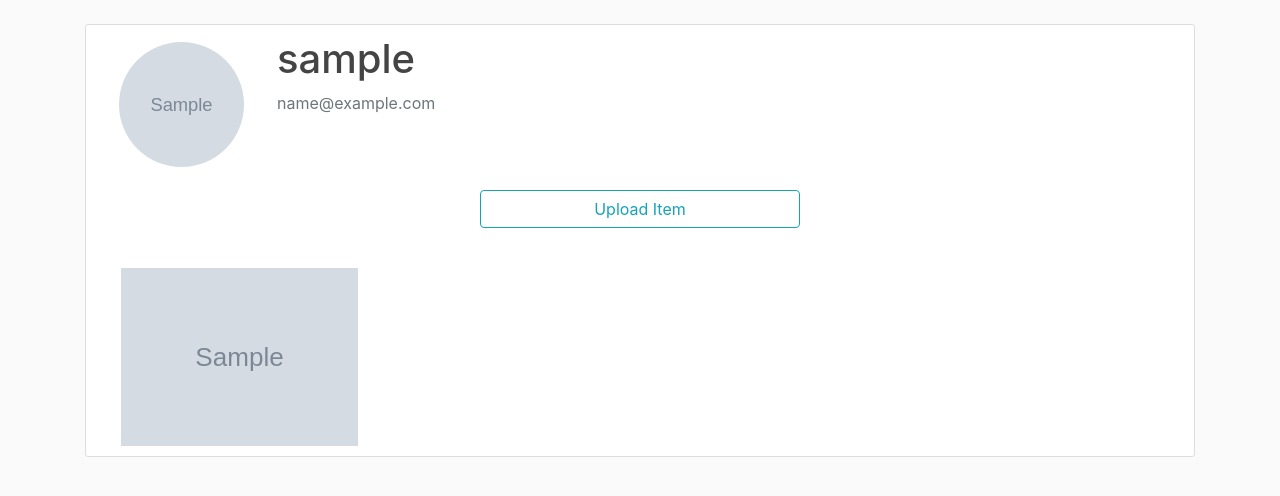
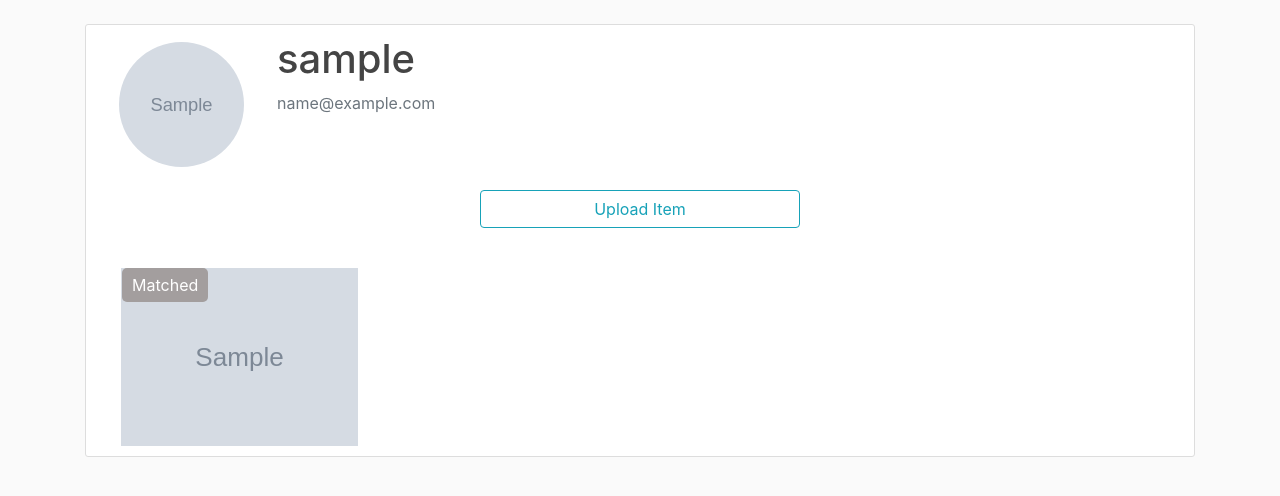
Before and after one commit to lukasmyth96/swapdrop, a Django app: page /profile/ in a window 1280 px wide. Shown: the part 56-552 px from the top of the page. Run offline with Django 3.2, Linux system fonts and the light colour scheme; a user stored in the database is signed in; tables that the repository leaves empty hold one stand-in row (values such as "Sample post"); grey boxes marked "Sample" are stand-in pictures; some libraries are stand-ins or nearby versions.

Commit message:
added corner icon

```diff
--- a/mysite/matches/templates/matches/make_offer.html
+++ b/mysite/matches/templates/matches/make_offer.html
@@ -5,7 +5,7 @@
             {% csrf_token %}
             <div class="form-group" style="text-align: center">
                 <h2>Select which items you want to offer</h2>
-                <button class="btn btn-outline-info" type="submit">Submit</button>
+                <button class="btn btn-outline-info" type="submit">Send Offer</button>
             </div>
             {% include 'matches/_make_offer_feed_component.html' %}
         </form>
--- a/mysite/products/models.py
+++ b/mysite/products/models.py
@@ -1,36 +1,15 @@
 from django.db import models
+from django.apps import apps
 from django.utils import timezone
-from django.utils.translation import ugettext_lazy
 from django_enumfield import enum
 from django.contrib.auth.models import User
 from django.urls import reverse
 
 from PIL import Image
 
+from matches.model_enums import OfferStatus
+from .model_enums import ProductStatus
 from .validators import is_square_image
-
-
-class ProductStatus(enum.Enum):
-    LIVE = 0  # live on site
-    MATCHED = 1  # successfully matched
-    COLLECTED = 2  # successfully picked up by owner
-    DELIVERED = 3  # delivered
-
-    __default__ = LIVE
-
-    # InvalidStatusOperationError exception will be raised if we attempt an invalid transition
-    __transitions__ = {
-        MATCHED: (LIVE,),  # Can go from LIVE to MATCHED
-        COLLECTED: (MATCHED,),  # Can go from MATCHED to COLLECTED
-        DELIVERED: (COLLECTED,)  # Can go from collected to delivered
-    }
-
-    __labels__ = {
-        LIVE: ugettext_lazy("Live"),
-        MATCHED: ugettext_lazy("Matched"),
-        COLLECTED: ugettext_lazy("Collected"),
-        DELIVERED: ugettext_lazy("Delivered"),
-    }
 
 
 class Product(models.Model):
@@ -48,6 +27,15 @@ class Product(models.Model):
     def get_absolute_url(self):
         return reverse('product-detail', kwargs={'pk': self.pk})
 
+    @property
+    def number_of_offers(self):
+        """ Returns number of pending offers currently for this product
+
+        Note - using apps.get_model() to avoid circular import
+        """
+        Offer = apps.get_model('matches', 'Offer')
+        return len(Offer.objects.filter(desired_product=self, status=OfferStatus.PENDING))
+
     def save(self, force_insert=False, force_update=False, using=None, update_fields=None):
         super().save()
 
--- a/mysite/products/templates/products/_base_feed_component.html
+++ b/mysite/products/templates/products/_base_feed_component.html
@@ -8,7 +8,7 @@
 </div>
 <script>
     $(document).ready(function() {
-        let images = $('.grid-item');
+        let images = $('.grid-item, .offer-status-icon');
         let i
         for (i=0; i<images.length; i++){
             images[i].style.visibility = 'visible'
--- a/mysite/users/static/users/main.css
+++ b/mysite/users/static/users/main.css
@@ -1,25 +1,25 @@
-.outer {
-    position:relative;
-    width: 200px;
-    height: 300px;
-}
-.overlay {
-    display: none;
+/* Container needed to position the button. Adjust the width as needed */
+.product-container {
+  position: relative;
+  width: 50%;
 }
 
-.outer:hover .overlay {
-    display: block;
-    position: absolute;
-    width: 100%;
-    height: 100%;
-    background: black;
-    opacity: 0.7;
-    top: 0;
+/* Make the image responsive */
+.product-container img {
+  width: 100%;
+  height: auto;
 }
-.text {
-    position: absolute;
-    top: 50%;
-    left: 50%;
-    transform:translate(-50%, -50%);
-    color:white;
+
+/* Style the button and place it in the middle of the container/image */
+.product-container .offer-status-icon {
+  position: absolute;
+  top: 0px;
+  left: 6%;
+  background-color: #a39e9e;
+  color: white;
+  font-size: 16px;
+  padding: 5px 10px;
+  border: none;
+  cursor: pointer;
+  border-radius: 5px;
 }
--- a/mysite/users/templates/users/_profile_feed_component.html
+++ b/mysite/users/templates/users/_profile_feed_component.html
@@ -1,8 +1,14 @@
 {% extends "products/_base_feed_component.html" %}
 {% block single_product %}
-  <div class="col-md-3" style="margin-top:20px">
+  <div class="col-md-3 product-container" style="margin-top:20px">
       <a href="{% url 'product-detail' product.id %}" style="width: 100%">
         <img class="grid-item thumbnail" src="{{ product.image.url }}" style="width: 100%; visibility: hidden">
       </a>
+
+      {% if product.status.label == 'Live' %}
+      <a class="offer-status-icon" style="visibility: hidden" href="{% url 'review-offers' product.id %}"> {{ product.number_of_offers }} offers</a>
+      {% else %}
+      <p class="offer-status-icon" style="visibility: hidden"> Matched</p>
+      {% endif %}
   </div>
 {% endblock %}
--- a/mysite/users/views.py
+++ b/mysite/users/views.py
@@ -7,6 +7,7 @@ from django.views.generic import (
 
 from users.forms import UserRegisterForm, UserUpdateForm, ProfileUpdateForm
 from products.models import Product
+from matches.models import Offer
 
 
 def register(request):
```
Also changed, not shown: mysite/matches/model_enums.py (added, +15 -0 lines), mysite/matches/models.py (+2 -13 lines), mysite/products/model_enums.py (added, +25 -0 lines), mysite/media/product_pics/P0_25.jpg, mysite/media/product_pics/P0_27.jpg, mysite/media/product_pics/P0_3.jpg, mysite/media/product_pics/nike_shorts_ycvKeld.jpg.
